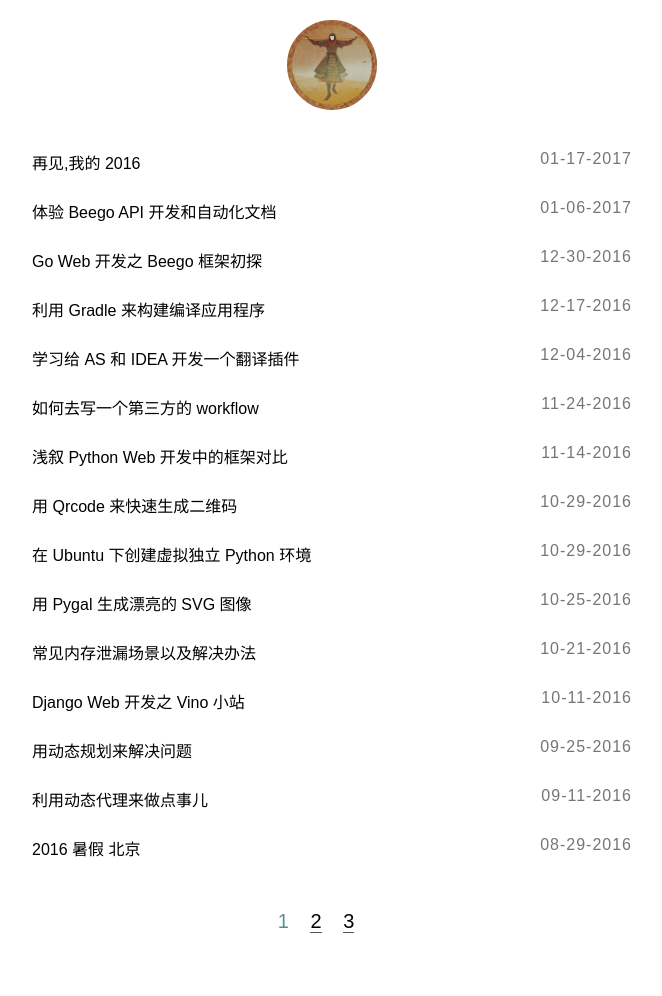
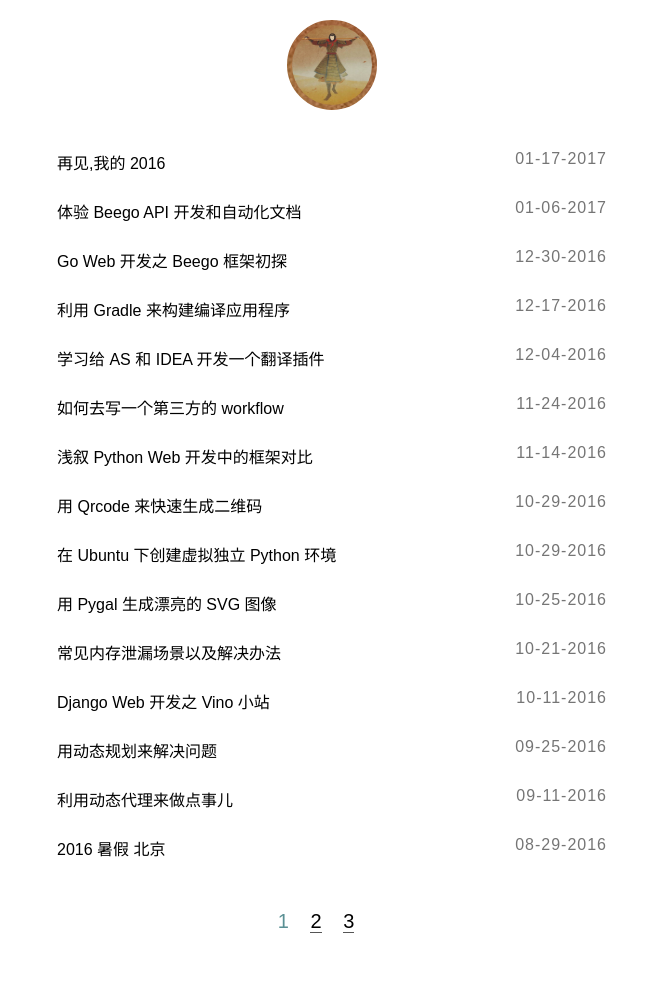
Before and after one commit to wuchangfeng/wuchangfeng.github.io, a Jekyll site: the page built from index.html, in a window 1280 px wide. Shown: the whole page, without its empty margins (308-970 px from the left). Built offline with Jekyll 4.4.1, drawn with Linux system fonts in a browser that asks for light colours; some web fonts are replaced; the list of posts is cut into pages by our own code; comment, search, counter and statistics services are not loaded.

Commit message:
blog update

```diff
--- a/_sass/main.scss
+++ b/_sass/main.scss
@@ -396,7 +396,7 @@
 
 /*主页核心代码*/
 section {
-  max-width: 600px;
+  max-width: 550px;
   margin: 0 auto;
   ul {
     list-style: none;
@@ -417,9 +417,6 @@
         color: #000000;
         box-sizing: border-box;
       }
-      .title a:hover {
-       color: #f44242;
-     }
       .post-date {
         float: right;
         margin: 0 0 0 20px;
@@ -434,7 +431,7 @@
         a {
           border-bottom: 2px solid transparent;
           &:hover {
-            border-color: #000000;
+            color: #f44242;
           }
         }
       }
```
